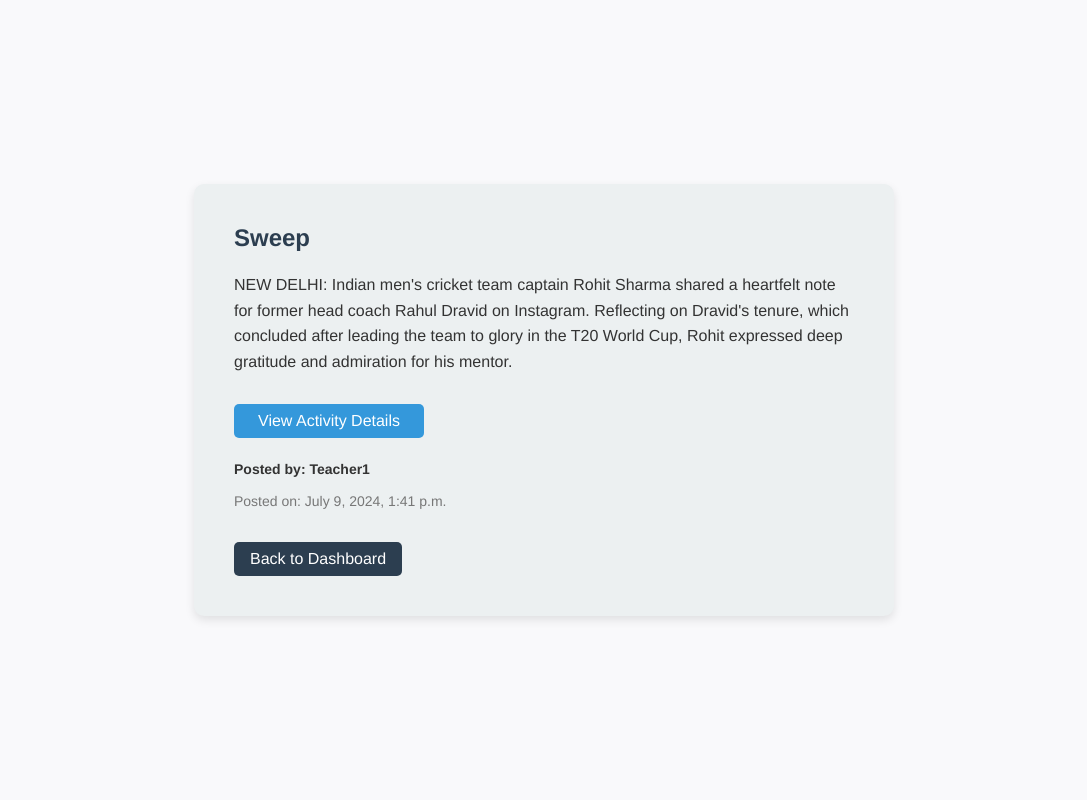
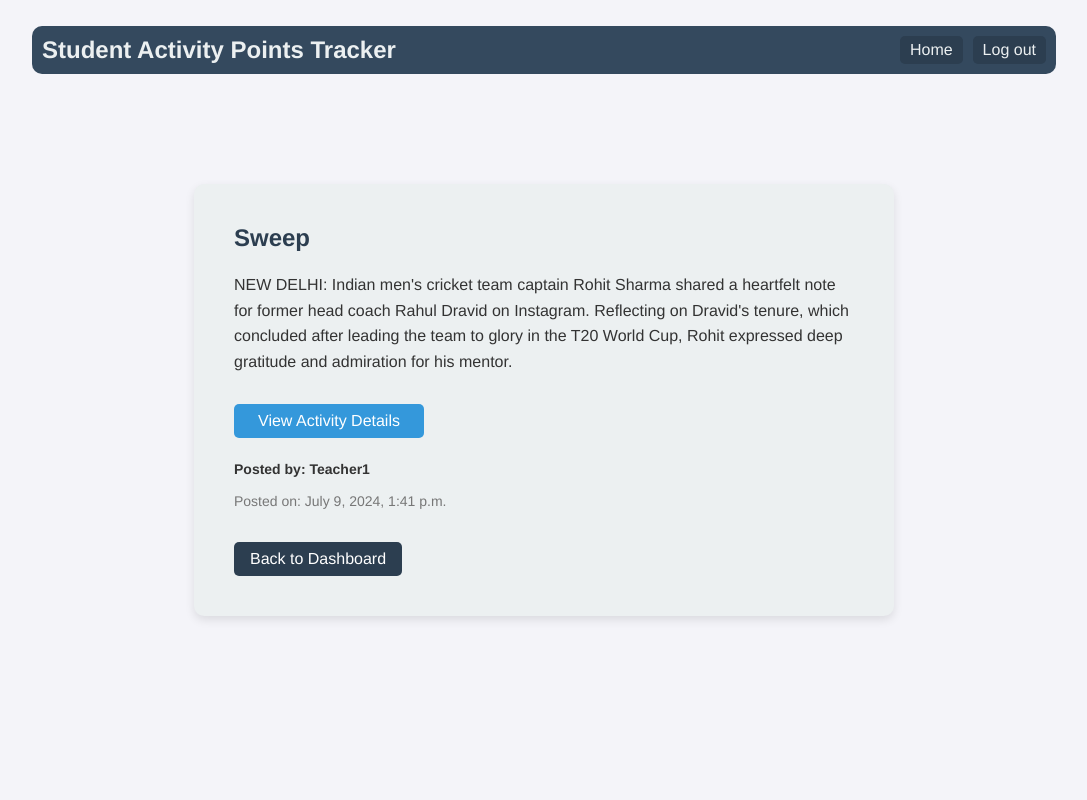
Before and after one commit to TusharKumarChopra/Activity-Points-Handler, a Django app: page /announcement_info/6/ in a window 1280 px wide. Shown: the whole page, without its empty margins (96-1183 px from the left). Run offline with Django 5.2, Linux system fonts and the light colour scheme; data comes from the database, SQL or seed files in the repository; both versions use the stored data as it was after the commit.

Commit message:
Added navbar to announcement_detail

```diff
--- a/activityPoints/activityPointsApp/static/announcement_detail.css
+++ b/activityPoints/activityPointsApp/static/announcement_detail.css
@@ -1,4 +1,4 @@
-/* Reset and General Styles */
+/* General Styles */
 * {
     box-sizing: border-box;
     margin: 0;
@@ -7,12 +7,53 @@
 }
 
 body {
-    background-color: #f9f9fb;
+    background-color: #f4f4f9;
     display: flex;
+    flex-direction: column;
+    align-items: center;
     justify-content: center;
+    height: 100vh;
+    padding: 20px;
+}
+
+/* Header Styles */
+.header {
+    display: flex;
+    margin-top: 2%;
+    justify-content: space-between;
     align-items: center;
-    height: 100vh;
+    background-color: #34495e;
     padding: 10px;
+    border-radius: 10px;
+    width: 80%;
+    position: absolute;
+    top: 0;
+    left: 50%;
+    transform: translateX(-50%);
+}
+
+.app-name {
+    font-size: 24px;
+    color: #ecf0f1;
+    font-weight: bold;
+}
+
+.nav {
+    display: flex;
+}
+
+.nav-item {
+    margin-left: 10px;
+    padding: 5px 10px;
+    background-color: #2c3e50;
+    color: #ecf0f1;
+    border-radius: 5px;
+    cursor: pointer;
+    text-decoration: none;
+}
+
+.nav-item:hover {
+    background-color: #1abc9c;
 }
 
 .container {
--- a/activityPoints/activityPointsApp/templates/announcement_detail.html
+++ b/activityPoints/activityPointsApp/templates/announcement_detail.html
@@ -8,6 +8,13 @@
     <link rel="stylesheet" href="{% static 'announcement_detail.css' %}">
 </head>
 <body>
+    <div class="header">
+        <div class="app-name">Student Activity Points Tracker</div>
+        <div class="nav">
+            <a class="nav-item" href="{% url 'home' %}">Home</a>
+            <a class="nav-item" href="{% url 'logout' %}">Log out</a>
+        </div>
+    </div>
     <div class="container">
         <h2>{{ announcement.title }}</h2>
         <p>{{ announcement.content }}</p>
```
Also changed, not shown: activityPoints/activityPoints/settings.py (+6 -4 lines), activityPoints/db.sqlite3.
